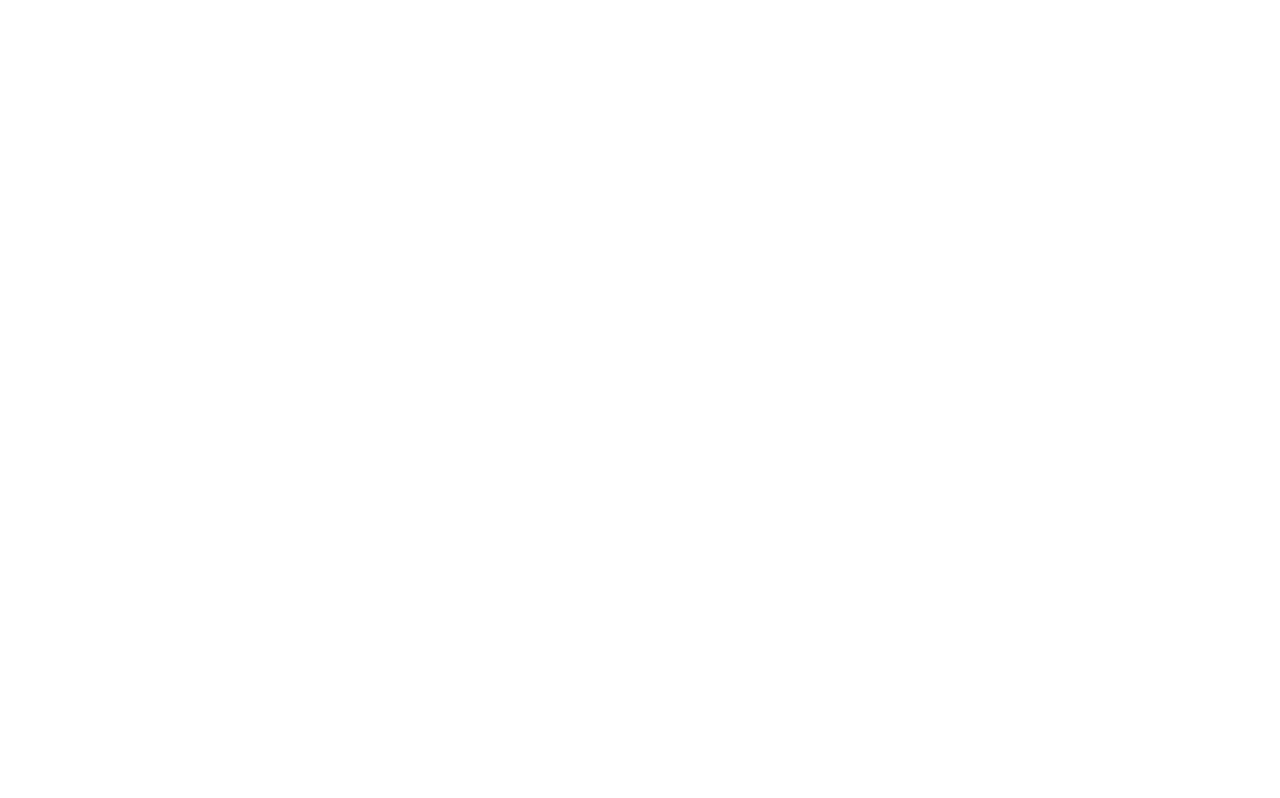
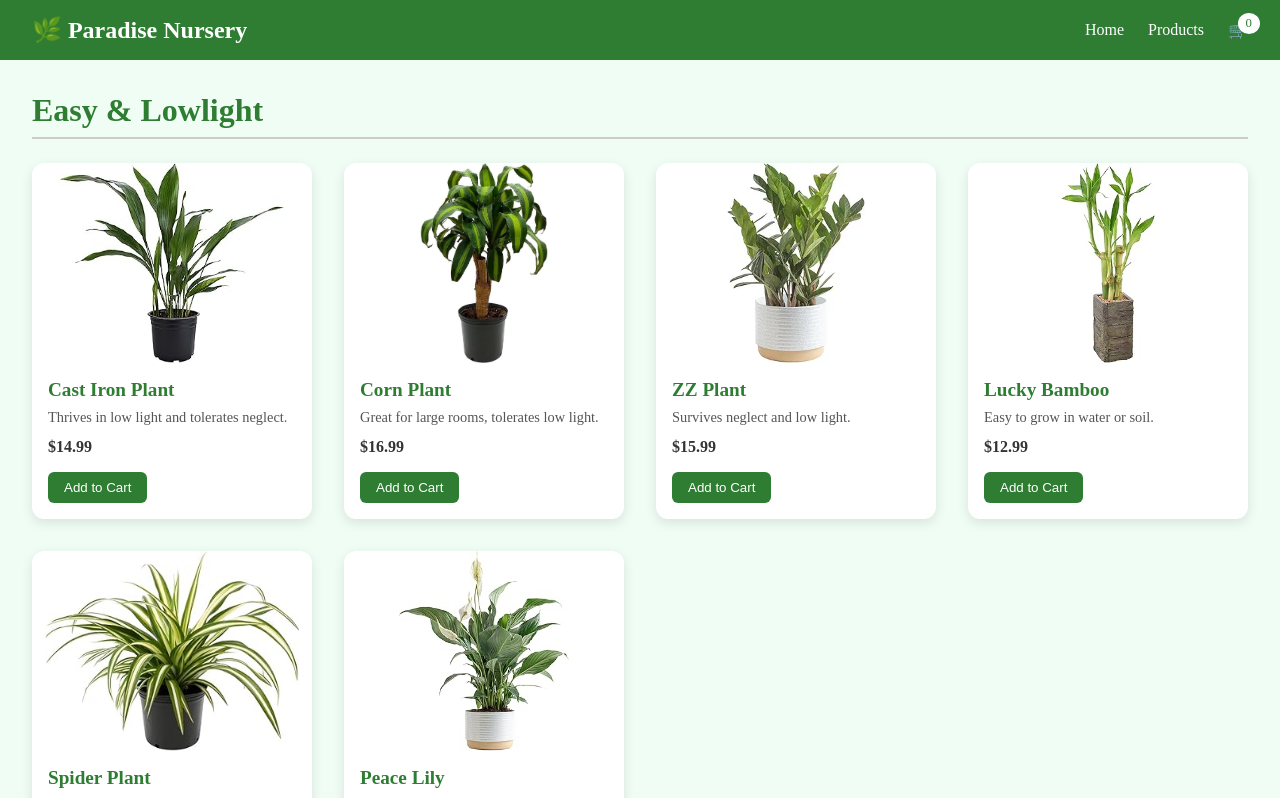
Before and after one commit to Varhgar/paradise-nursery-v2, a React (Vite) app: page /#/products in a window 1280 px wide. Shown: the top 798 px of the page. Built offline with nearby package versions, Linux system fonts and the light colour scheme.

Commit message:
Changed to HashRoute for deploy

```diff
--- a/package.json
+++ b/package.json
@@ -1,4 +1,5 @@
 {
+  "homepage": "https://varhgar.github.io/paradise-nursery-v2/",
   "name": "paradise-nursery",
   "private": true,
   "version": "0.0.0",
--- a/src/App.jsx
+++ b/src/App.jsx
@@ -1,17 +1,17 @@
-import { HashRouter as Router, Routes, Route } from 'react-router-dom';
+import { HashRouter as Router, Routes, Route, HashRouter } from 'react-router-dom';
 import LandingPage from './pages/LandingPage/LandingPage';
 import ProductPage from './pages/ProductPage/ProductPage';
 import CartPage from './pages/CartPage/CartPage';
 
 function App() {
   return (
-    <Router basename='/paradise-nursery-v2'>
+    <HashRouter>
       <Routes>
         <Route path="/" element={<LandingPage />} />
         <Route path="/products" element={<ProductPage />} />
         <Route path="/cart" element={<CartPage />} />
       </Routes>
-    </Router>
+    </HashRouter>
   );
 }
 
--- a/src/components/PlantCard/PlantCard.jsx
+++ b/src/components/PlantCard/PlantCard.jsx
@@ -15,7 +15,7 @@
 
   return (
     <div className={styles.card}>
-      <img src={plant.image} alt={plant.name} className={styles.image} />
+      <img src={`${import.meta.env.BASE_URL}${plant.image}`} alt={plant.name} className={styles.image} />
       <div className={styles.info}>
         <h3 className={styles.name}>{plant.name}</h3>
         <p className={styles.description}>{plant.description}</p>
--- a/src/store/products.js
+++ b/src/store/products.js
@@ -4,42 +4,42 @@
       "id": 1,
       "name": "Cast Iron Plant",
       "price": 14.99,
-      "image": "/assets/Easy-Lowlight/Cast-Iron.jpg",
+      "image": "assets/easy-lowlight/cast-iron.jpg",
       "description": "Thrives in low light and tolerates neglect."
     },
     {
       "id": 2,
       "name": "Corn Plant",
       "price": 16.99,
-      "image": "/assets/Easy-Lowlight/Corn-Plant.jpg",
+      "image": "assets/easy-lowlight/corn-plant.jpg",
       "description": "Great for large rooms, tolerates low light."
     },
     {
       "id": 3,
       "name": "ZZ Plant",
       "price": 15.99,
-      "image": "/assets/Easy-Lowlight/ZZ-Plant.webp",
+      "image": "assets/easy-lowlight/zz-plant.webp",
       "description": "Survives neglect and low light."
     },
     {
       "id": 4,
       "name": "Lucky Bamboo",
       "price": 12.99,
-      "image": "/assets/Easy-Lowlight/Lucky-Bamboo.jpg",
+      "image": "assets/easy-lowlight/lucky-bamboo.jpg",
       "description": "Easy to grow in water or soil."
     },
     {
       "id": 5,
       "name": "Spider Plant",
       "price": 10.99,
-      "image": "/assets/Easy-Lowlight/Spider-Plant.jpg",
+      "image": "assets/easy-lowlight/spider-plant.jpg",
       "description": "Popular and easy to grow."
     },
     {
       "id": 6,
       "name": "Peace Lily",
       "price": 13.99,
-      "image": "/assets/Easy-Lowlight/Peace-Lily.jpg",
+      "image": "assets/Easy-Lowlight/Peace-Lily.jpg",
       "description": "Glossy leaves, thrives in low light."
     }
   ],
@@ -48,42 +48,42 @@
       "id": 7,
       "name": "Flowering Maple",
       "price": 18.99,
-      "image": "/assets/Flowering-plants/Flowering-Maple.jpg",
+      "image": "assets/Flowering-plants/Flowering-Maple.jpg",
       "description": "Fast-growing with colorful flowers."
     },
     {
       "id": 8,
       "name": "Flamingo Flower",
       "price": 19.99,
-      "image": "/assets/Flowering-plants/flamingo-flower-plant.jpg",
+      "image": "assets/Flowering-plants/flamingo-flower-plant.jpg",
       "description": "Tropical and beautiful, but toxic."
     },
     {
       "id": 9,
       "name": "Kaffir Lily",
       "price": 17.99,
-      "image": "/assets/Flowering-plants/Kaffir-Lily.jpg",
+      "image": "assets/Flowering-plants/Kaffir-Lily.jpg",
       "description": "Blooms in clusters, easy to maintain."
     },
     {
       "id": 10,
       "name": "Lollipop Plant",
       "price": 16.99,
-      "image": "/assets/Flowering-plants/blossoming-lollipop-plant.jpg",
+      "image": "assets/Flowering-plants/blossoming-lollipop-plant.jpg",
       "description": "Golden bracts with white blooms."
     },
     {
       "id": 11,
       "name": "Bird Of Paradise",
       "price": 22.99,
-      "image": "/assets/Flowering-plants/Birds-of-Paradise.jpg",
+      "image": "assets/Flowering-plants/Birds-of-Paradise.jpg",
       "description": "Spectacular flowers, grows tall."
     },
     {
       "id": 12,
       "name": "Zebra Plant",
       "price": 15.99,
-      "image": "/assets/Flowering-plants/zebra-plant.png",
+      "image": "assets/Flowering-plants/zebra-plant.png",
       "description": "Temperamental but striking flowers."
     }
   ],
@@ -92,42 +92,42 @@
       "id": 13,
       "name": "Dragon Tree",
       "price": 20.99,
-      "image": "/assets/Tree-type/Dragon-Tree.jpg",
+      "image": "assets/Tree-type/Dragon-Tree.jpg",
       "description": "Easy indoor tree, tolerates low light."
     },
     {
       "id": 14,
       "name": "Mexican Fortune Tree",
       "price": 21.99,
-      "image": "/assets/Tree-type/Mexican-Fortune-Tree.jpg",
+      "image": "assets/Tree-type/Mexican-Fortune-Tree.jpg",
       "description": "Braided trunk, grows tall indoors."
     },
     {
       "id": 15,
       "name": "Rubber Plant",
       "price": 18.99,
-      "image": "/assets/Tree-type/rubber-plant.jpg",
+      "image": "assets/Tree-type/rubber-plant.jpg",
       "description": "Glossy leaves, tolerates low light."
     },
     {
       "id": 16,
       "name": "Kentia Palm",
       "price": 23.99,
-      "image": "/assets/Tree-type/kentia-palm-houseplant.jpg",
+      "image": "assets/Tree-type/kentia-palm-houseplant.jpg",
       "description": "Exotic look, easy to maintain."
     },
     {
       "id": 17,
       "name": "Weeping Fig",
       "price": 19.99,
-      "image": "/assets/Tree-type/F-Benjamina.jpg",
+      "image": "assets/Tree-type/F-Benjamina.jpg",
       "description": "Popular indoor tree, easy to grow."
     },
     {
       "id": 18,
       "name": "Umbrella Tree",
       "price": 17.99,
-      "image": "/assets/Tree-type/Umbrella-Tree.jpg",
+      "image": "assets/Tree-type/Umbrella-Tree.jpg",
       "description": "Evergreen tree, easy to maintain."
     }
   ],
@@ -136,42 +136,42 @@
       "id": 19,
       "name": "Spider Plant",
       "price": 10.99,
-      "image": "/assets/Hanging-Baskets/spiderplant.jpg",
+      "image": "assets/Hanging-Baskets/spiderplant.jpg",
       "description": "Ideal for hanging baskets."
     },
     {
       "id": 20,
       "name": "Donkey's Tail",
       "price": 12.99,
-      "image": "/assets/Hanging-Baskets/donkeys-tail-sedum.jpg",
+      "image": "assets/Hanging-Baskets/donkeys-tail-sedum.jpg",
       "description": "Trailing succulent, needs light."
     },
     {
       "id": 21,
       "name": "Boston Fern",
       "price": 13.99,
-      "image": "/assets/Hanging-Baskets/boston-ferns.png",
+      "image": "assets/Hanging-Baskets/boston-ferns.png",
       "description": "Feathery fronds, easy to grow."
     },
     {
       "id": 22,
       "name": "Rabbit\u2019s Foot Fern",
       "price": 14.99,
-      "image": "/assets/Hanging-Baskets/rabbitsfootfern.png",
+      "image": "assets/Hanging-Baskets/rabbitsfootfern.png",
       "description": "Furry rhizomes, upright fronds."
     },
     {
       "id": 23,
       "name": "Rat\u2019s Tail Cactus",
       "price": 11.99,
-      "image": "/assets/Hanging-Baskets/rat-tail.png",
+      "image": "assets/Hanging-Baskets/rat-tail.png",
       "description": "Pink tubular flowers, easy care."
     },
     {
       "id": 24,
       "name": "Creeping Fig",
       "price": 12.99,
-      "image": "/assets/Hanging-Baskets/creeping-fig.png",
+      "image": "assets/Hanging-Baskets/creeping-fig.png",
       "description": "Tough and easy maintenance."
     }
   ]
```
